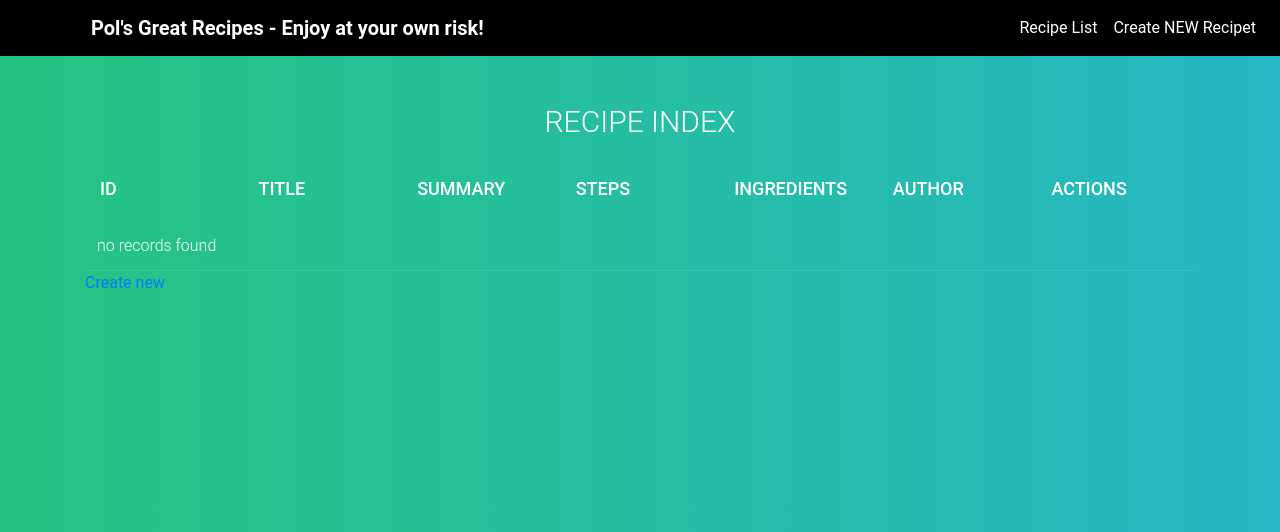
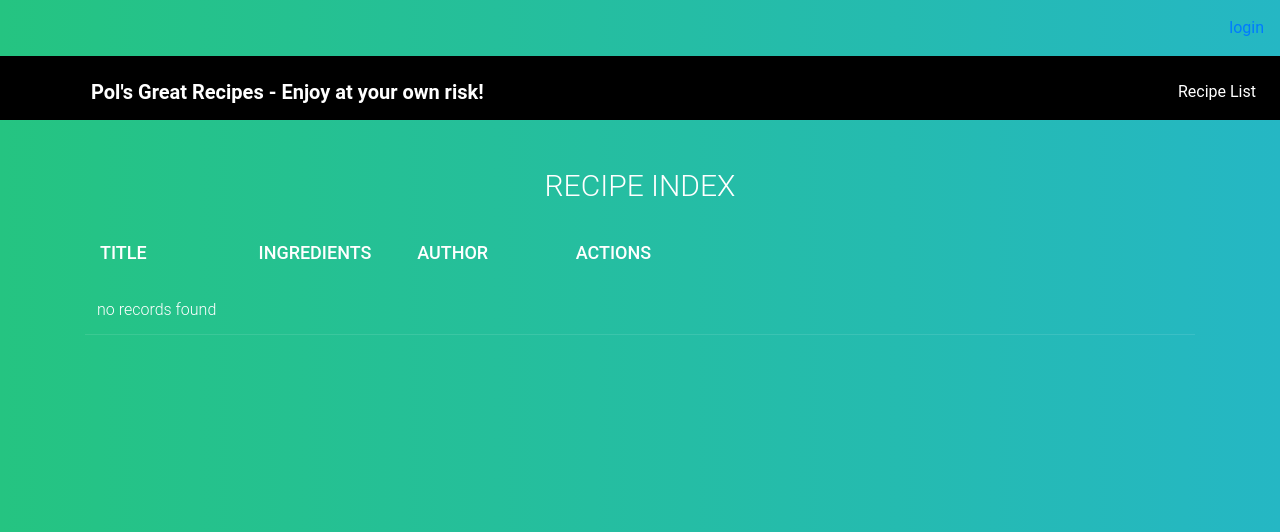
Before and after one commit to B00100436/recipeproject, a Symfony app: template templates/recipe/index.html.twig in a window 1280 px wide. Shown: the top 532 px of the page. Run offline with Twig, Linux system fonts and the light colour scheme; the template is opened without the code that fills it, so the values that code supplies are empty; some libraries are stand-ins or nearby versions.

Commit message:
Added Authenticated User options and additional styling of pages/tables

```diff
--- a/public/css/styles.css
+++ b/public/css/styles.css
@@ -1,3 +1,9 @@
+header {
+    text-align: right;
+    border-bottom: 0.5rem solid black;
+    padding: 1rem;
+}
+
 body {
     position: relative;
     background: #efefee;
--- a/templates/base.html.twig
+++ b/templates/base.html.twig
@@ -15,22 +15,47 @@
 </head>
 
 <body>
+
+<header>
+    {% if is_granted('IS_AUTHENTICATED_FULLY') %}
+        Username:
+        <strong>{{ app.user.username }}</strong>
+        <br>
+        <a href="{{ url('logout') }}">logout</a>
+    {% else %}
+        <a href="{{ url('login') }}">login</a>
+    {% endif %}
+</header>
+
 <nav class="navbar navbar-expand-lg navbar-dark navbar-bg mb-5">
+
     <a style="margin-left: 75px;" class="navbar-brand space-brand" href="#">
         Pol's Great Recipes - Enjoy at your own risk!
     </a>
+
     <button class="navbar-toggler" type="button" data-toggle="collapse" data-target="#navbarNavDropdown" aria-controls="navbarNavDropdown" aria-expanded="false" aria-label="Toggle navigation">
         <span class="navbar-toggler-icon"></span>
     </button>
+    <div class="collapse navbar-collapse" id="navbarNavDropdown">
 
-    <div class="collapse navbar-collapse" id="navbarNavDropdown">
         <ul class="navbar-nav ml-auto">
             <li class="nav-item">
                 <a style="color: #fff;" class="nav-link" href="{{ url('recipe_index') }}">Recipe List</a>
             </li>
-            <li class="nav-item">
-                <a style="color: #fff;" class="nav-link" href="{{ url('recipe_new') }}">Create NEW Recipet</a>
-            </li>
+
+            {% if is_granted('ROLE_USER') %}
+                <li class="nav-item">
+                    <a href="{{ url('recipe_new') }}" class="nav-link">Create NEW Recipe</a>
+                </li>
+
+            {% endif %}
+
+            {% if is_granted('ROLE_ADMIN') %}
+                <li class="nav-item">
+                    <a href="{{ url('admin') }}" class="nav-link">Admin</a>
+                </li>
+            {% endif %}
+
         </ul>
     </div>
 </nav>
--- a/templates/recipe/index.html.twig
+++ b/templates/recipe/index.html.twig
@@ -1,6 +1,6 @@
 {% extends 'base.html.twig' %}
 
-{% block title %}Recipe index{% endblock %}
+{% block title %}Recipe Page{% endblock %}
 
 {% block body %}
 
@@ -8,10 +8,7 @@
     <table>
         <thead>
             <tr>
-                <th>Id</th>
                 <th>Title</th>
-                <th>Summary</th>
-                <th>Steps</th>
                 <th>Ingredients</th>
                 <th>Author</th>
                 <th>actions</th>
@@ -20,15 +17,16 @@
         <tbody>
         {% for recipe in recipes %}
             <tr>
-                <td>{{ recipe.id }}</td>
                 <td>{{ recipe.title }}</td>
-                <td>{{ recipe.summary }}</td>
-                <td>{{ recipe.steps }}</td>
                 <td>{{ recipe.ingredients }}</td>
                 <td>{{ recipe.author }}</td>
                 <td>
                     <a href="{{ path('recipe_show', {'id': recipe.id}) }}">show</a>
-                    <a href="{{ path('recipe_edit', {'id': recipe.id}) }}">edit</a>
+                    {% if is_granted('ROLE_USER') %}
+                <br>
+                        <a href="{{ path('recipe_edit', {'id': recipe.id}) }}">edit</a>
+
+                    {% endif %}
                 </td>
             </tr>
         {% else %}
@@ -38,6 +36,8 @@
         {% endfor %}
         </tbody>
     </table>
-    <a href="{{ path('recipe_new') }}">Create new</a>
+    {% if is_granted('ROLE_USER') %}
+            <a href="{{ path('recipe_new') }}">Create new</a>
+    {% endif %}
 
 {% endblock %}
```
Also changed, not shown: src/Entity/Recipe.php (+10 -0 lines), src/Form/RecipeType.php (+6 -1 lines), templates/default/index.html.twig (+8 -2 lines), templates/recipe/show.html.twig (+7 -7 lines).
